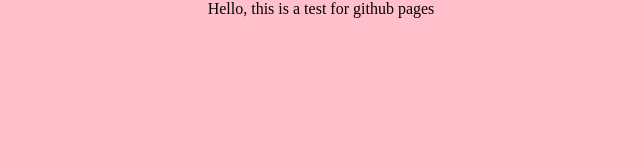
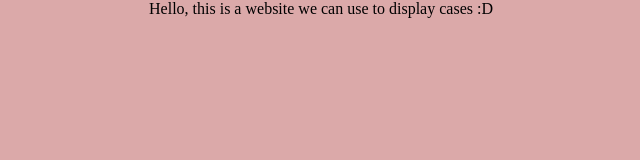
Before and after one commit to YHatahet/githubPagesTest, a plain HTML site: page index.html in a window 1280 px wide. Shown: the whole page, without its empty margins (319-959 px from the left). Drawn offline with Linux system fonts and the light colour scheme.

Commit message:
temp changes

```diff
--- a/index.html
+++ b/index.html
@@ -8,6 +8,6 @@
     <link rel="stylesheet" href="styles.css">
 </head>
 <body>
-    Hello, this is a test for github pages
+    Hello, this is a website we can use to display cases :D
 </body>
 </html>
--- a/styles.css
+++ b/styles.css
@@ -1,5 +1,5 @@
 body{
     margin:0;
-    background: pink;
+    background: #dba9a9;
     text-align: center;
 }
```
